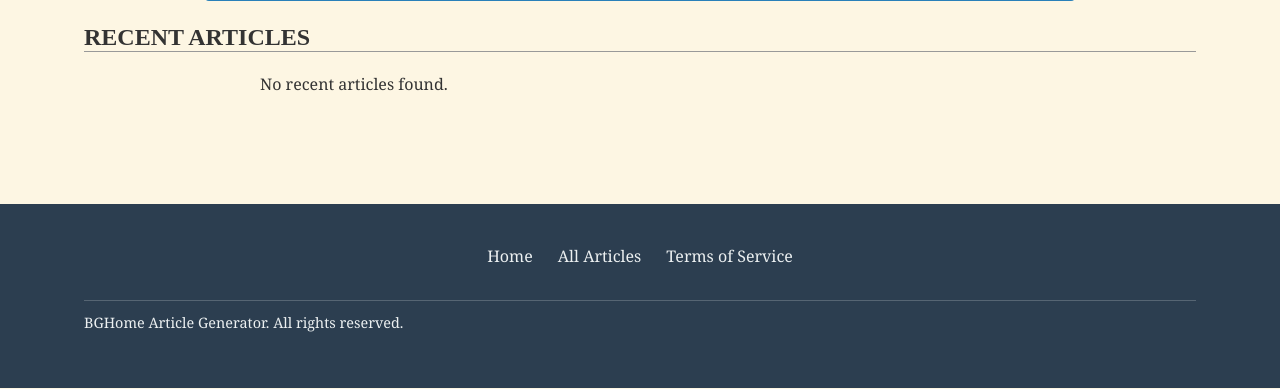
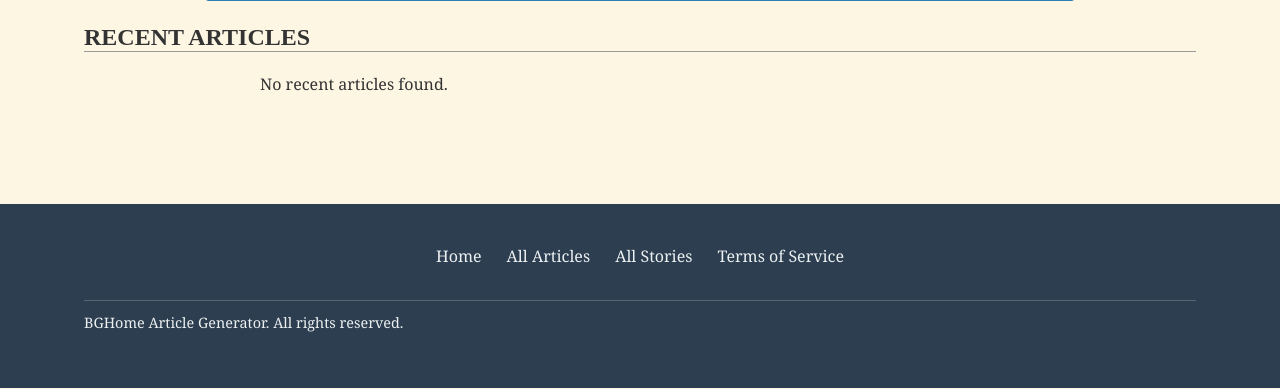
Before and after one commit to bghome-hub/fn-web, a Flask app: page / in a window 1280 px wide. Shown: the part 411-800 px from the top of the page. Run offline with Flask 3, Linux system fonts and the light colour scheme; data that the repository does not hold is empty.

Commit message:
about to work on navbar

```diff
--- a/volumes/web/templates/partials/footer.html
+++ b/volumes/web/templates/partials/footer.html
@@ -6,6 +6,7 @@
         <ul class="footer-links">
             <li><a href="{{ url_for('index') }}">Home</a></li>
             <li><a href="{{ url_for('all_articles') }}">All Articles</a></li>
+            <li><a href= "{{url_for('all_stories')}}">All Stories</a></li>
             <li><a href="{{ url_for('tos') }}">Terms of Service</a></li>
             <!-- Add more links as needed -->
         </ul>
```
Also changed, not shown: volumes/web/templates/stories/story.html (+1 -2 lines).
